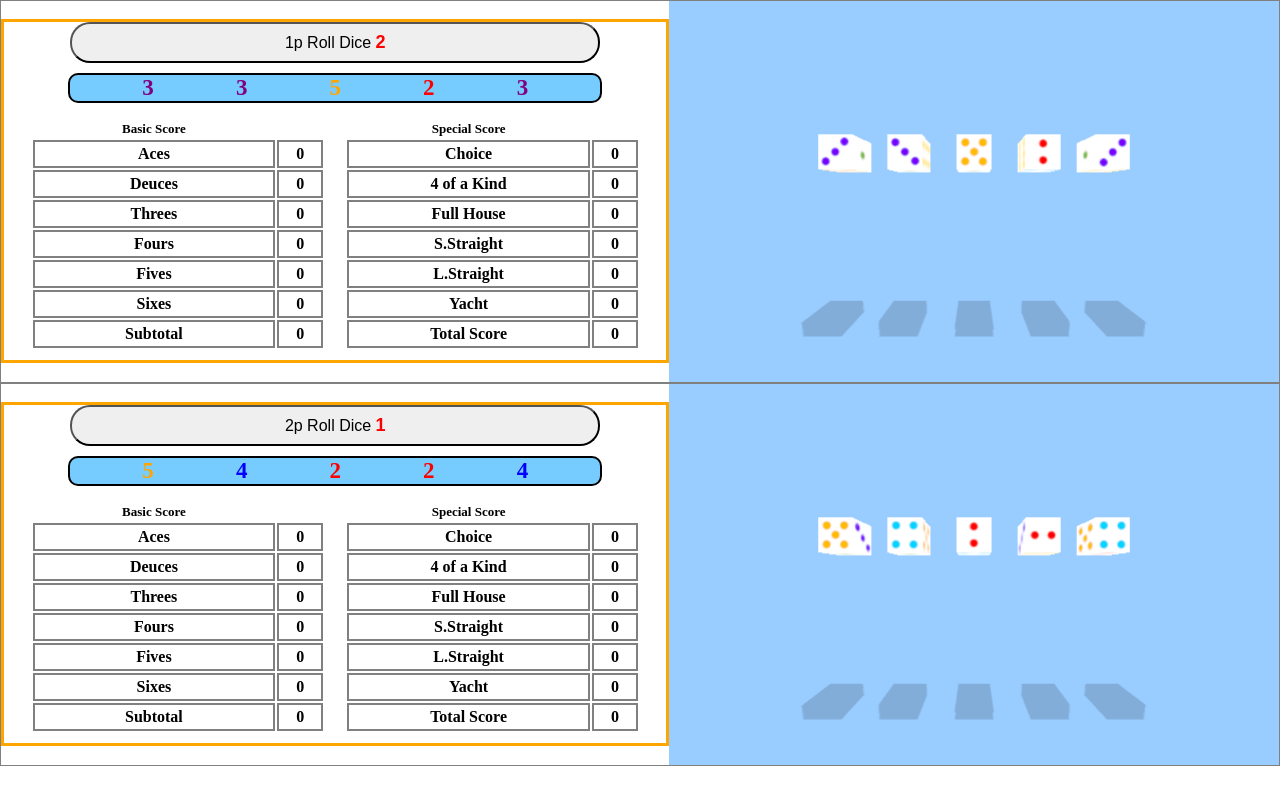
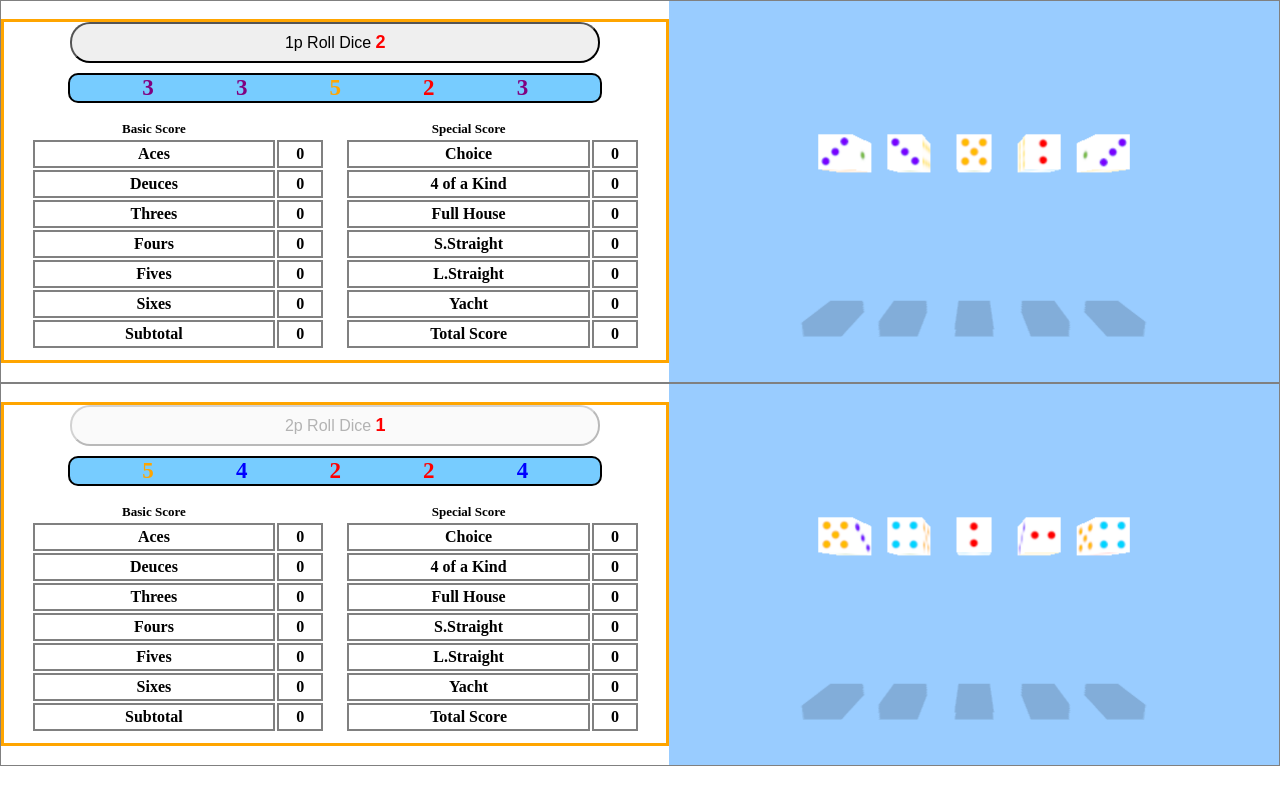
Before and after one commit to deenuit113/NIceDice, a Next.js app in the folder nicedice/: page / in a window 1280 px wide. Built offline with nearby package versions, Linux system fonts and the light colour scheme.

Commit message:
Feat: modify player turn logic 나의 턴이 아닐 시 주사위 굴리기 버튼 비활성화

```diff
--- a/nicedice/src/units/dice/dice.container.tsx
+++ b/nicedice/src/units/dice/dice.container.tsx
@@ -26,15 +26,18 @@ export default function DicePlayer(props: DicePlayerProps): JSX.Element {
     useEffect(() => {
         if(isMyTurn === true){
             setIsButtonDisabled(false);
-            console.log("button d")
-        } else setIsButtonDisabled(true);
+        } else {
+            setIsButtonDisabled(true);
+        }
     }, [isMyTurn, turn]);
 
     useEffect(() => {
-        if(turn === props.player){
+        if(turn === props.player && !isMyTurn){
             setIsMyTurn(true)
+        } else if (turn !== props.player && isMyTurn) {
+            setIsMyTurn(false);
         }
-    }, [turn]);
+    }, [turn, isMyTurn]);
 
     useEffect(() => {
         //console.log(isDiceFixed);
@@ -260,6 +263,7 @@ export default function DicePlayer(props: DicePlayerProps): JSX.Element {
                 wrapperName = {wrapperName}
                 isDiceFixed = {isDiceFixed}
                 onClickFixDice = {onClickFixDice}
+                isMyTurn = {isMyTurn}
             />
         </>
     );
--- a/nicedice/src/units/dice/dice.presenter.tsx
+++ b/nicedice/src/units/dice/dice.presenter.tsx
@@ -12,7 +12,7 @@ export default function DiceUI(props: DiceUIProps) {
         <>
             <S.Wrapper id = {props.wrapperName}>
                 <S.PlayerWrapper>
-                    <S.RollButton onClick={props.rollDice} disabled={props.isButtonDisabled}>
+                    <S.RollButton onClick={props.rollDice} disabled={!props.isMyTurn || props.isButtonDisabled}>
                         {props.player === '1p' ? (
                             <span>
                                 <span>{props.player} Roll Dice </span>
--- a/nicedice/src/units/dice/dice.types.ts
+++ b/nicedice/src/units/dice/dice.types.ts
@@ -10,4 +10,5 @@ export interface DiceUIProps {
     player: string;
     isDiceFixed: boolean[];
     onClickFixDice: (index: number) => void;
+    isMyTurn: boolean;
 }
```
